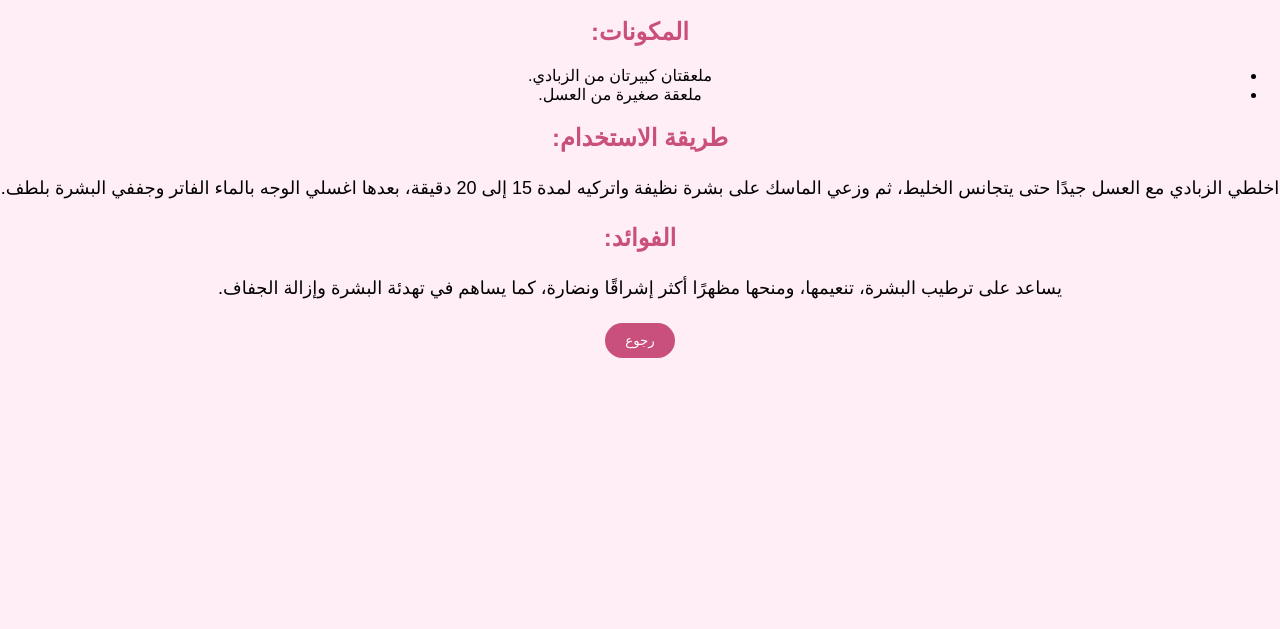
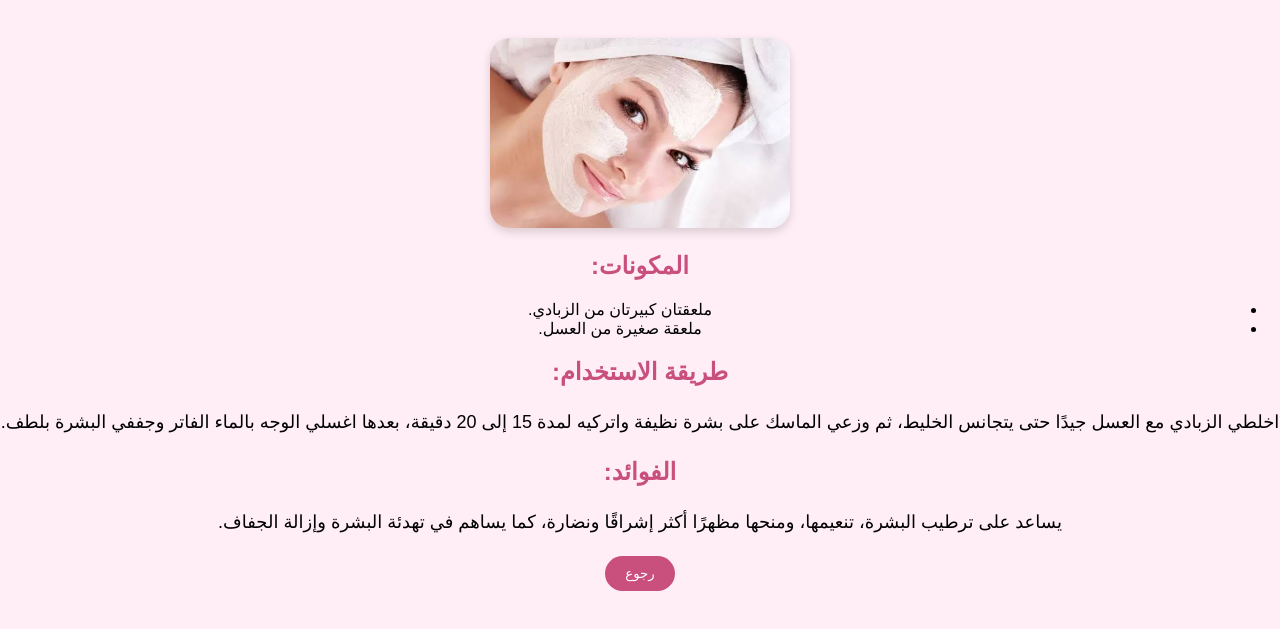
Before and after one commit to Afnan369917/Yafabrand-, a plain HTML site: page mask3.html in a window 1280 px wide. Shown: the part 81-710 px from the top of the page. Drawn offline with Linux system fonts and the light colour scheme.

Commit message:
Add image to mask3.html

```diff
--- a/mask3.html
+++ b/mask3.html
@@ -57,7 +57,7 @@
   <div class="recipe">
 
 <h1>🥛 ماسك الزبادي</h1>
-
+<img src ="mask3.jpg" alt ="insert" width ="150px">
 <h2>المكونات:</h2>
 <ul>
   <li>ملعقتان كبيرتان من الزبادي.</li>
```
